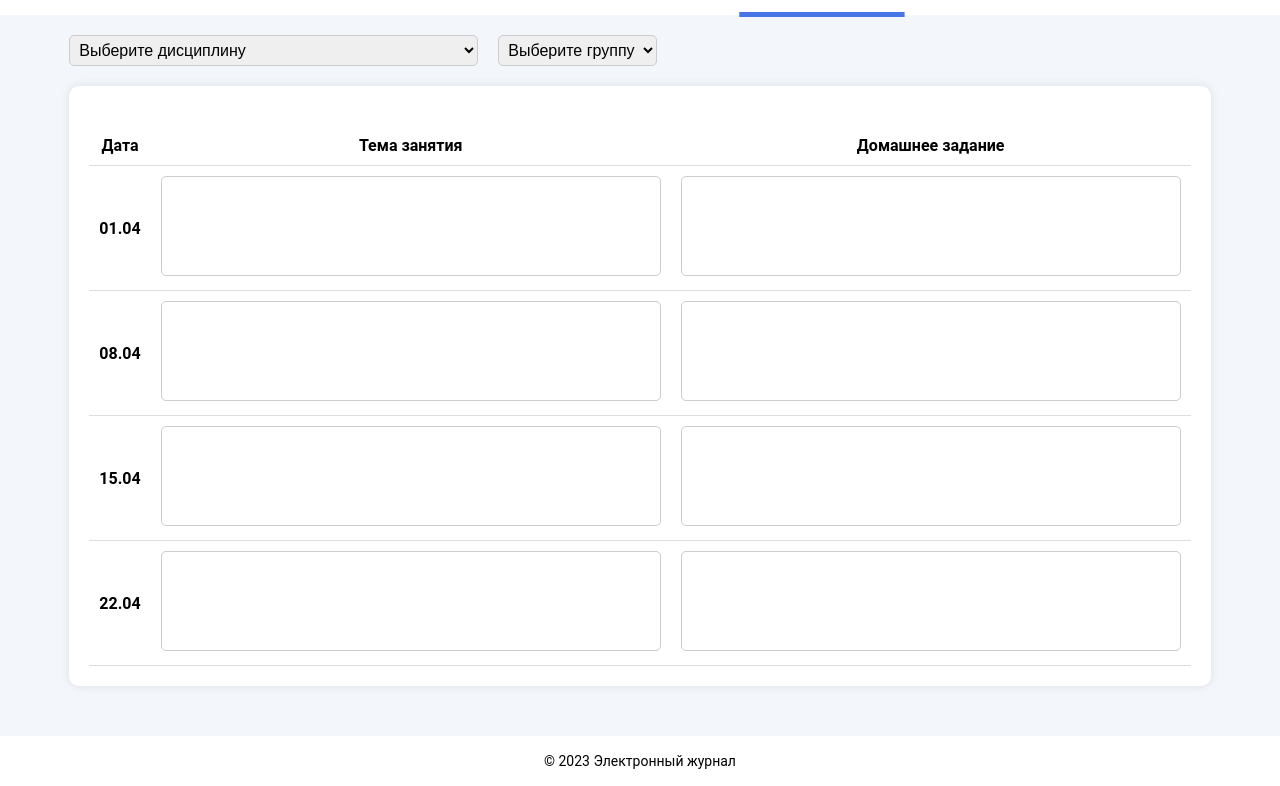
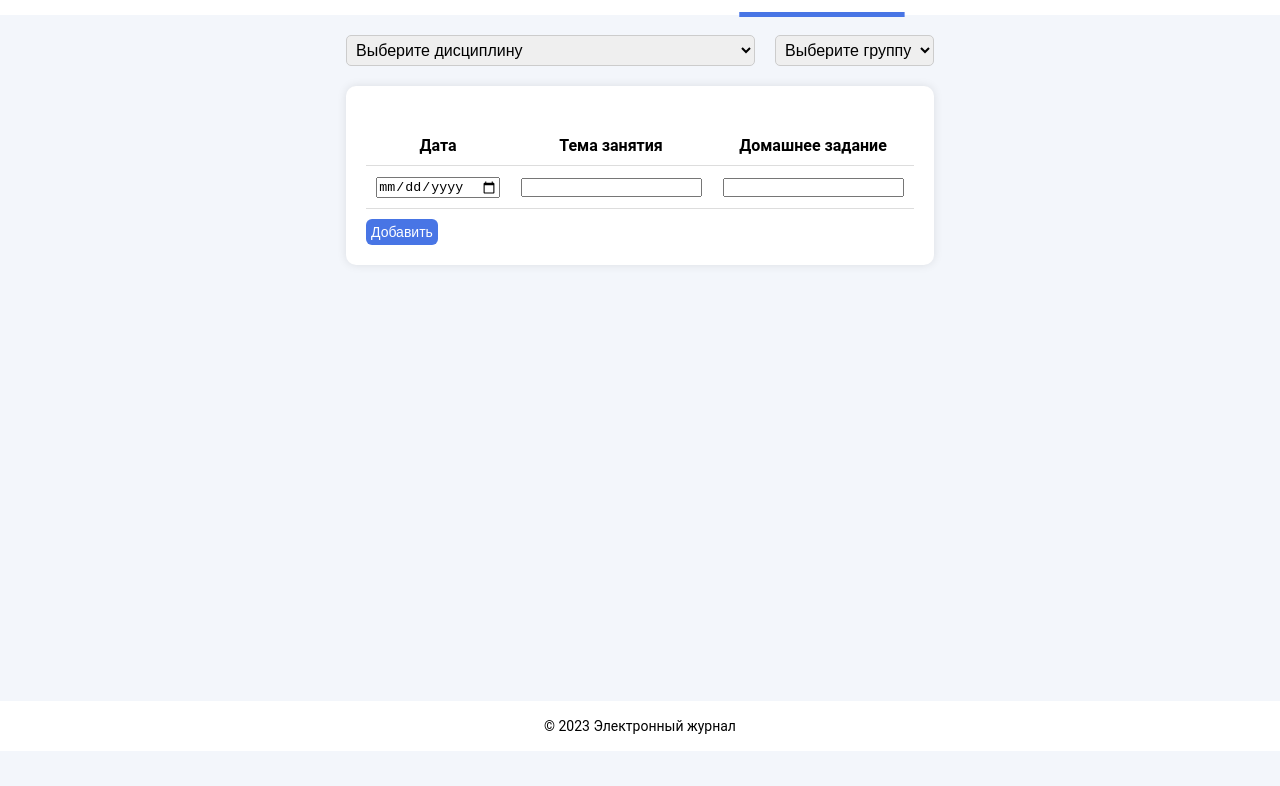
Before and after one commit to llummin/labs-web-prog, a plain HTML site: page dynamic/client/pages/homework.html in a window 1280 px wide. Shown: the part 49-835 px from the top of the page. After the commit the page ends 800 px from the top, so only its background shows below. Drawn offline with Linux system fonts and the light colour scheme.

Commit message:
changed homework page

```diff
--- a/dynamic/client/pages/homework.html
+++ b/dynamic/client/pages/homework.html
@@ -58,50 +58,25 @@
 					<th class="homework__table-header">Домашнее задание</th>
 				</tr>
 				</thead>
-				<tbody class="homework__table-body">
+				<tbody class="homework__table-body" id="homeworkTableBody">
 				<tr class="homework__table-row">
-					<th class="homework__table-date">01.04</th>
+					<th class="homework__table-date"><input type="date" class="homework__date-input"></th>
 					<td class="homework__table-theme">
-						<textarea class="homework__textarea"></textarea>
+						<input type="text" class="homework__theme-input">
 					</td>
 					<td class="homework__table-homework">
-						<textarea class="homework__textarea"></textarea>
-					</td>
-				</tr>
-				<tr class="homework__table-row">
-					<th class="homework__table-date">08.04</th>
-					<td class="homework__table-theme">
-						<textarea class="homework__textarea"></textarea>
-					</td>
-					<td class="homework__table-homework">
-						<textarea class="homework__textarea"></textarea>
-					</td>
-				</tr>
-				<tr class="homework__table-row">
-					<th class="homework__table-date">15.04</th>
-					<td class="homework__table-theme">
-						<textarea class="homework__textarea"></textarea>
-					</td>
-					<td class="homework__table-homework">
-						<textarea class="homework__textarea"></textarea>
-					</td>
-				</tr>
-				<tr class="homework__table-row">
-					<th class="homework__table-date">22.04</th>
-					<td class="homework__table-theme">
-						<textarea class="homework__textarea"></textarea>
-					</td>
-					<td class="homework__table-homework">
-						<textarea class="homework__textarea"></textarea>
+						<input type="text" class="homework__homework-input">
 					</td>
 				</tr>
 				</tbody>
 			</table>
+			<button class="homework__add-button" onclick="addHomework()">Добавить</button>
 		</div>
 	</section>
 </main>
 <footer class="footer" role="contentinfo">
 	<p class="footer__text">&copy; 2023 Электронный журнал</p>
 </footer>
+<script src="../scripts/addHomework.js"></script>
 </body>
 </html>
--- /dev/null
+++ b/dynamic/client/scripts/addHomework.js
@@ -0,0 +1,40 @@
+function addHomework() {
+	const dateInput = document.querySelector('.homework__date-input').value;
+	const themeInput = document.querySelector('.homework__theme-input').value;
+	const homeworkInput = document.querySelector('.homework__homework-input').value;
+
+	if (!dateInput) {
+		alert('Пожалуйста, выберите дату!');
+		return;
+	}
+
+	const newRow = document.createElement('tr');
+	newRow.className = 'homework__table-row';
+
+	const dateCell = document.createElement('th');
+	dateCell.className = 'homework__table-date';
+	dateCell.textContent = dateInput;
+
+	const themeCell = document.createElement('td');
+	themeCell.className = 'homework__table-theme';
+	const themeText = document.createElement('textarea');
+	themeText.className = 'homework__textarea';
+	themeText.setAttribute('readonly', 'true');
+	themeText.value = themeInput;
+	themeCell.appendChild(themeText);
+
+	const homeworkCell = document.createElement('td');
+	homeworkCell.className = 'homework__table-homework';
+	const homeworkText = document.createElement('textarea');
+	homeworkText.className = 'homework__textarea';
+	homeworkText.setAttribute('readonly', 'true');
+	homeworkText.value = homeworkInput;
+	homeworkCell.appendChild(homeworkText);
+
+	newRow.appendChild(dateCell);
+	newRow.appendChild(themeCell);
+	newRow.appendChild(homeworkCell);
+
+	const tableBody = document.getElementById('homeworkTableBody');
+	tableBody.appendChild(newRow);
+}
--- a/dynamic/client/styles/grades.css
+++ b/dynamic/client/styles/grades.css
@@ -128,6 +128,10 @@
 	text-align: center;
 }
 
+.grades__total-grade {
+	text-align: center;
+}
+
 .footer {
 	display: flex;
 	justify-content: center;
--- a/dynamic/client/styles/homework.css
+++ b/dynamic/client/styles/homework.css
@@ -133,6 +133,26 @@
 	border-radius: 5px;
 }
 
+.homework__add-button {
+	background-color: #4875E5;
+	color: #FFFFFF;
+	border: none;
+	border-radius: 6px;
+	padding: 5px;
+	margin-top: 10px;
+	font-size: 14px;
+	cursor: pointer;
+	transition: all 0.2s ease-out;
+}
+
+.homework__add-button:hover {
+	background-color: #3352a1;
+}
+
+.homework__add-button:active {
+	outline: #ffffff auto 1px;
+}
+
 .footer {
 	display: flex;
 	justify-content: center;
```
Also changed, not shown: dynamic/client/data.json (+7 -7 lines), dynamic/server/index.js (added, +60 -0 lines), dynamic/client/styles/auth.css (indentation only), dynamic/client/styles/profile.css (indentation only). Lines whose indentation alone changed are shown as unchanged.
